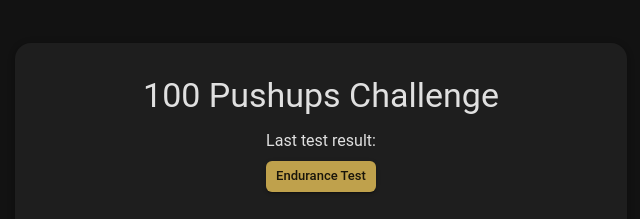
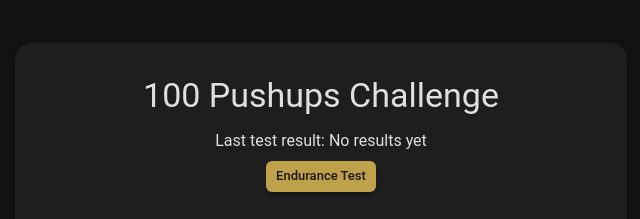
Before and after one commit to celentanoad/100pushups, a React (Vite) app: page / in a window 1280 px wide. Shown: the part 232-451 px from the top of the page, without its empty margins (319-959 px from the left). Built offline with nearby package versions, Linux system fonts and the light colour scheme.

Commit message:
add latest result

```diff
--- a/src/App.jsx
+++ b/src/App.jsx
@@ -41,7 +41,7 @@ function App() {
         </Typography>
         <Box sx={{ marginBottom: theme.spacing(2) }}>
           <Typography variant="body1">
-            Last test result:
+            Last test result: {JSON.parse(localStorage.getItem('results'))?.slice(-1)?.[0]?.result || 'No results yet'}
           </Typography>
           <Button variant="contained" size="small" color="primary" sx={{ marginTop: theme.spacing(1) }} onClick={() => setView('test')}>
             Endurance Test
```
Also changed, not shown: 1 other file (tests, documents, lock files or other folders).
